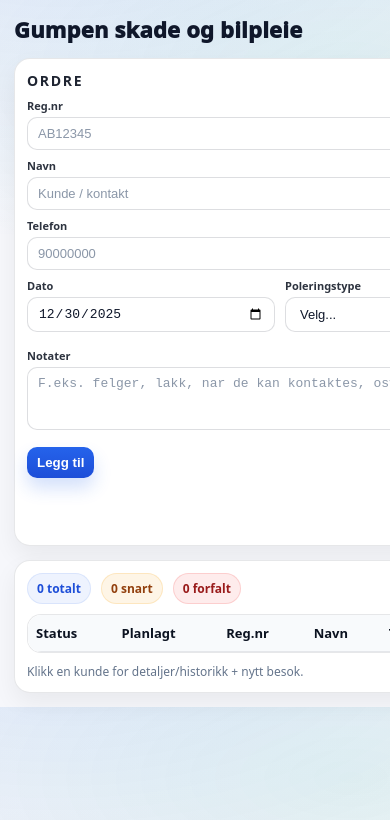
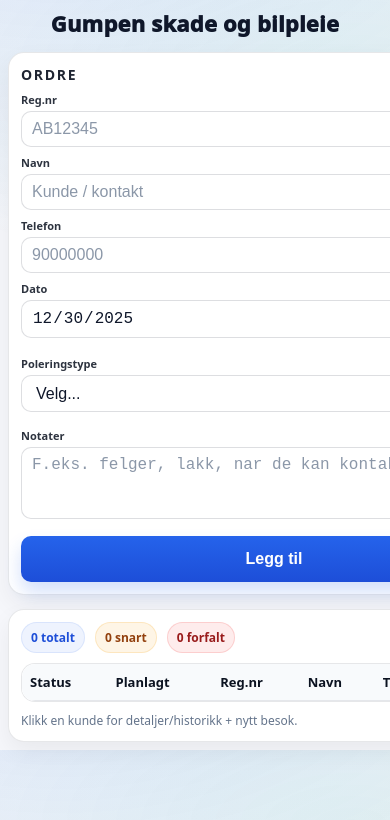
Before and after one commit to 6cshjbchxh-svg/etterbehandling, a plain HTML site: page index.html in a window 390 px wide. Shown: the top 820 px of the page. Drawn offline with Linux system fonts and the light colour scheme.

Commit message:
Add files via upload
mobiltilpassninger

```diff
--- a/index.html
+++ b/index.html
@@ -3,7 +3,7 @@
 <head>
   <meta charset="UTF-8" />
   <meta name="viewport" content="width=device-width, initial-scale=1.0" />
-  <title>Gumpen skade og bilpleie</title>
+  <title>Gumpen skade & bilpleie</title>
   <style>
     :root{
       --bg:#f6f7fb;
@@ -254,6 +254,35 @@
     /* Smal ordre-boks */
     .orderCard{max-width:760px;}
     .orderHeader{display:flex;align-items:center;margin-bottom:8px;gap:12px;}
+    /* 📱 Mobiltilpasning */
+@media (max-width: 768px) {
+
+  body {
+    padding: 8px;
+  }
+
+  h1 {
+    font-size: 18px;
+    text-align: center;
+  }
+
+  input, select, textarea, button {
+    font-size: 16px; /* hindrer iPhone-zoom */
+  }
+
+  .grid,
+  .row,
+  .form-row {
+    grid-template-columns: 1fr !important;
+    flex-direction: column !important;
+  }
+
+  button {
+    width: 100%;
+    padding: 14px;
+  }
+
+}
   </style>
 </head>
 <body>
```
